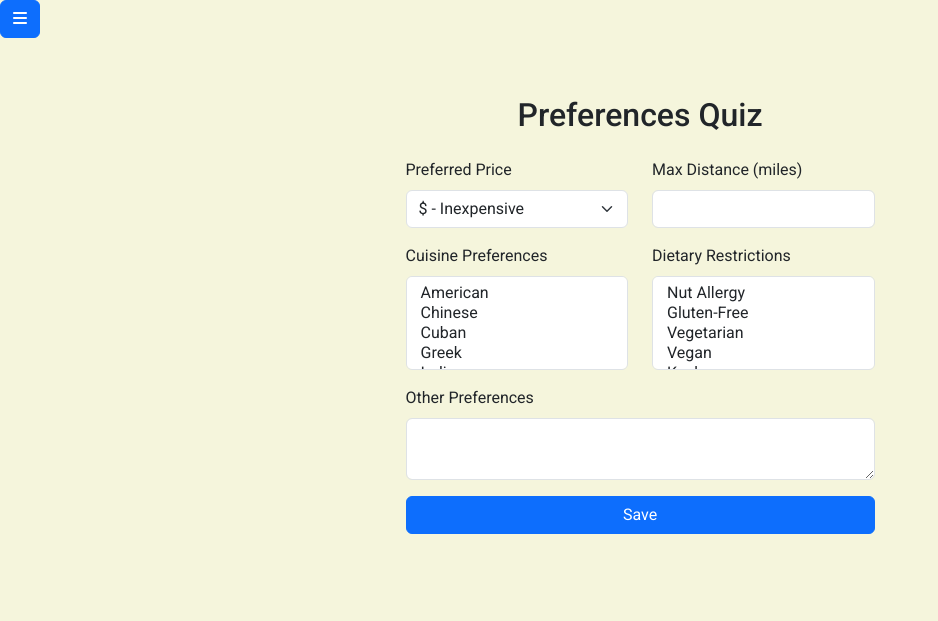
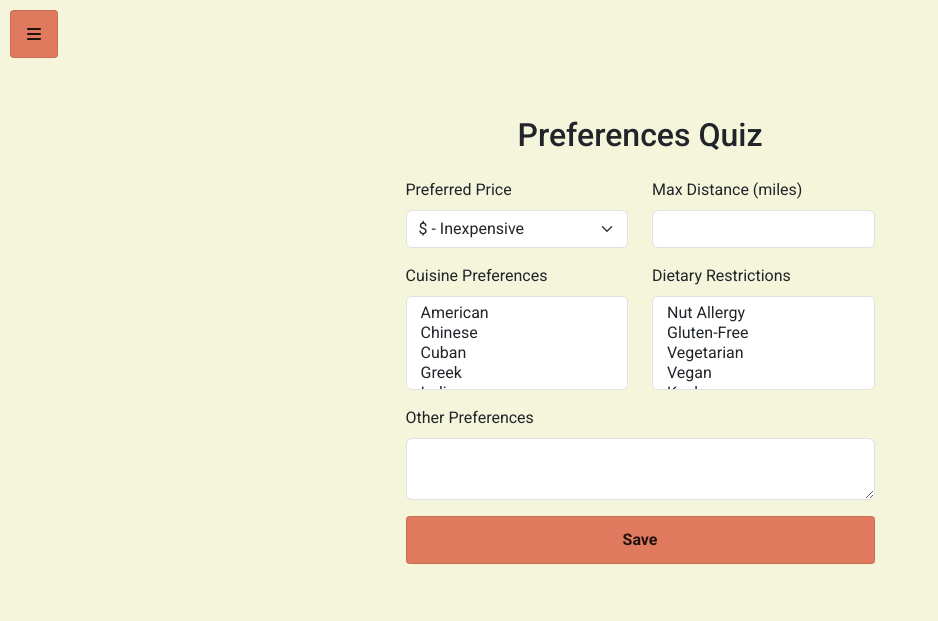
Before and after one commit to karimkaylani/cs160-finalproj, a Flask app: page /preferences in a window 1280 px wide. Shown: the top 621 px of the page, without its empty margins (0-938 px from the left). Run offline with Flask 3, Linux system fonts and the light colour scheme; data that the repository does not hold is empty; some libraries are stand-ins or nearby versions.

Commit message:
Updated button colors

```diff
--- a/templates/base.html
+++ b/templates/base.html
@@ -21,7 +21,7 @@
 </head>
 <body>
     <header>
-        <button class="btn btn-primary" type="button" data-bs-toggle="offcanvas" data-bs-target="#sidebar" aria-controls="sidebar">
+        <button class='button' type="button" data-bs-toggle="offcanvas" data-bs-target="#sidebar" aria-controls="sidebar" style="margin-left: 10px; margin-top: 10px">
             <i class="fas fa-bars"></i>
         </button>
     </header>
--- a/templates/index.html
+++ b/templates/index.html
@@ -321,7 +321,6 @@
 
         async function callFoodApi(prefs) {
             console.log(latitude, longitude)
-            console.log(prefs.preferred_cuisine)
             const url = `https://api.yelp.com/v3/businesses/search?term=restaurant&latitude=${latitude}&longitude=${longitude}&radius=${getMeters(prefs.max_distance)}&price=${getPreferredPrice(prefs.preferred_price)}&limit=30`;
 
             const response = await fetch(`/api/yelp_search?url=${encodeURIComponent(url)}`)
--- a/templates/preferences.html
+++ b/templates/preferences.html
@@ -60,7 +60,7 @@
         </div>
 
         <div class="d-grid">
-            <button id="savePreferencesButton" type="submit" class="btn btn-primary">Save</button>
+            <button id="savePreferencesButton" class="button" type="submit">Save</button>
         </div>
     </form>
 </div>
```
